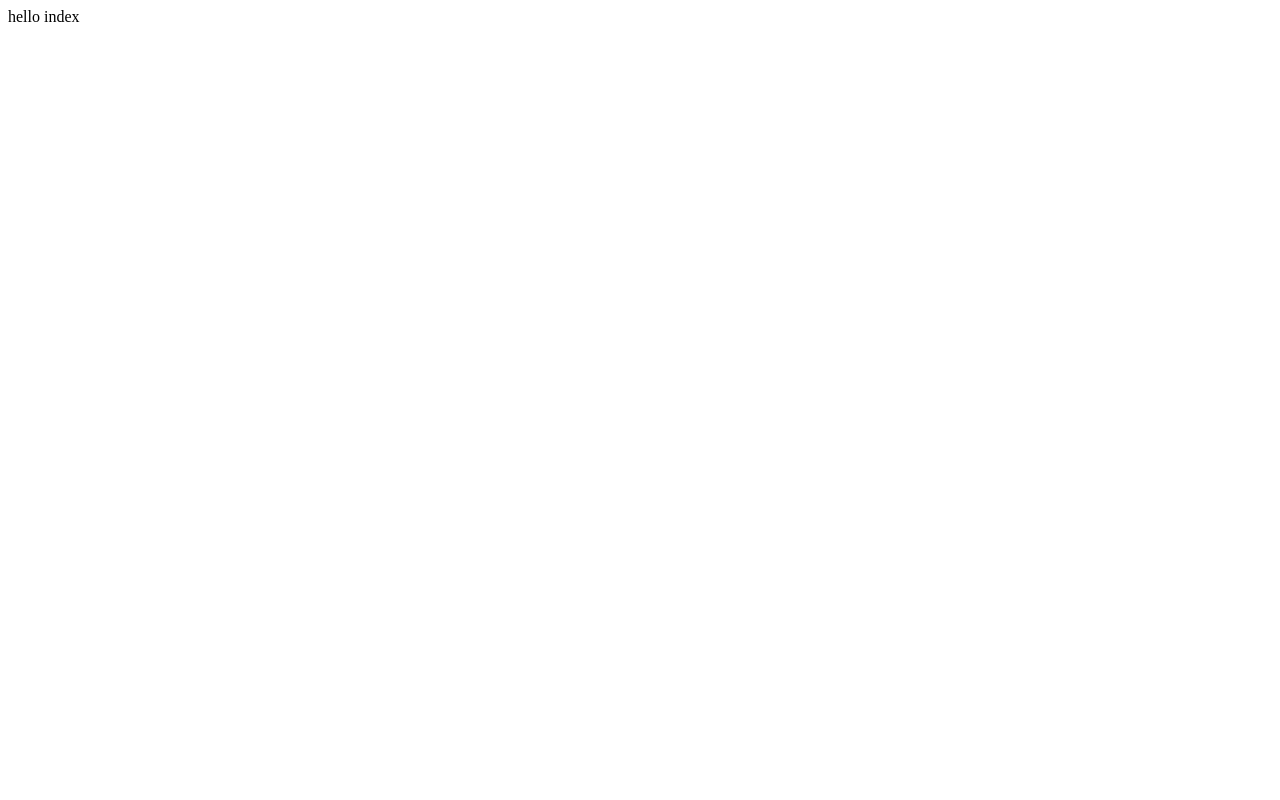
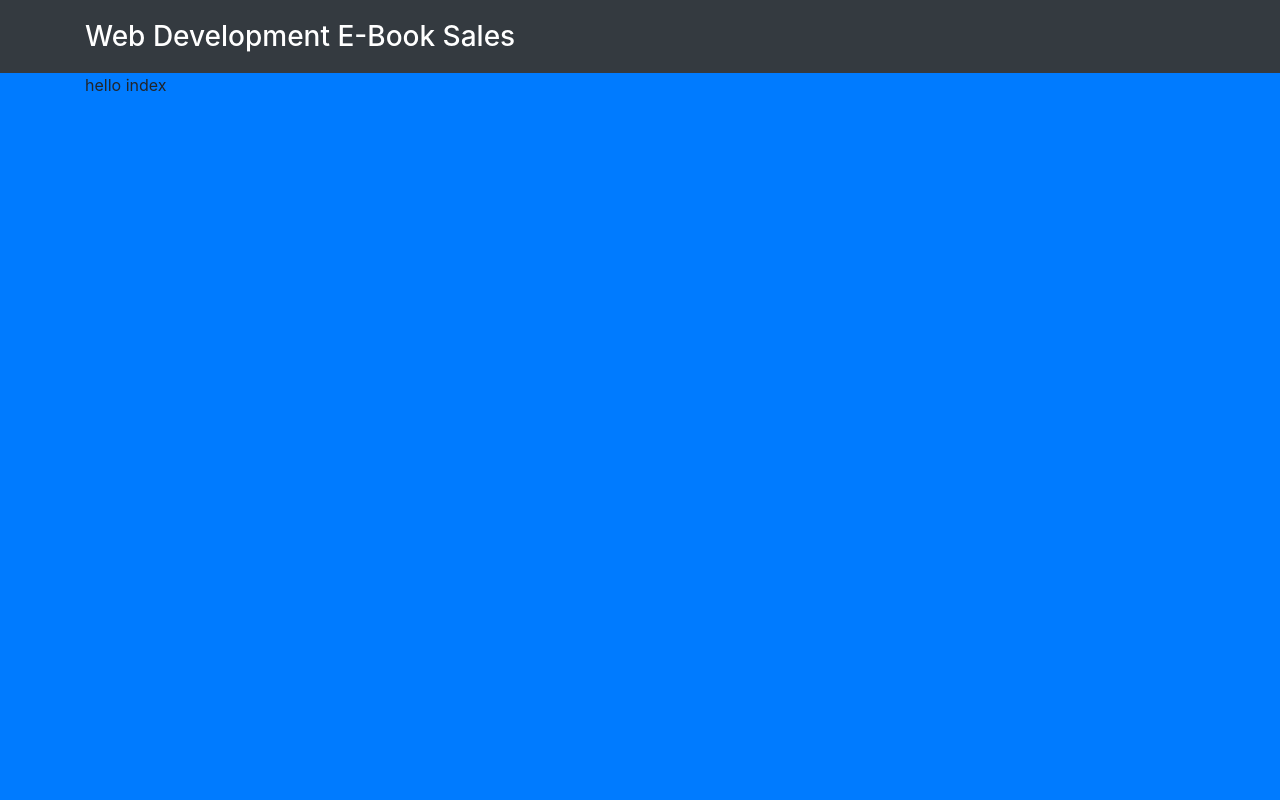
Before and after one commit to infiniteoo/NODEJS-stripe_api_ebook_sales, a Node server app: page / in a window 1280 px wide. Before the commit the page is almost empty. Run offline with Node 20, Linux system fonts and the light colour scheme; some libraries are stand-ins or nearby versions.

Commit message:
integrated bootstrap and added some html markup

```diff
--- a/views/layouts/main.handlebars
+++ b/views/layouts/main.handlebars
@@ -3,9 +3,26 @@
     <meta charset="UTF-8" />
     <meta http-equiv="X-UA-Compatible" content="IE=edge" />
     <meta name="viewport" content="width=device-width, initial-scale=1.0" />
+    <link
+      rel="stylesheet"
+      href="https://maxcdn.bootstrapcdn.com/bootstrap/4.0.0-beta/css/bootstrap.min.css"
+      integrity="sha384-/Y6pD6FV/Vv2HJnA6t+vslU6fwYXjCFtcEpHbNJ0lyAFsXTsjBbfaDjzALeQsN6M"
+      crossorigin="anonymous"
+    />
+
     <title>Web Development E-Book Store</title>
   </head>
-  <body>
-    {{{body}}}
+  <body class="bg-primary">
+    <nav class="navbar navbar-expand-md navbar-dark bg-dark py-3">
+      <div class="container">
+        <a href="index.html" class="navbar-brand">
+          <h3 class="d-inline align-middle">Web Development E-Book Sales</h3>
+        </a>
+      </div>
+    </nav>
+    <div class="container">
+      {{{body}}}
+    </div>
+
   </body>
 </html>
```
